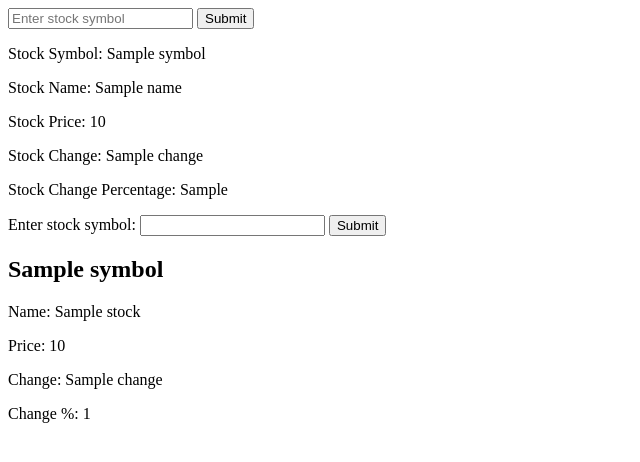
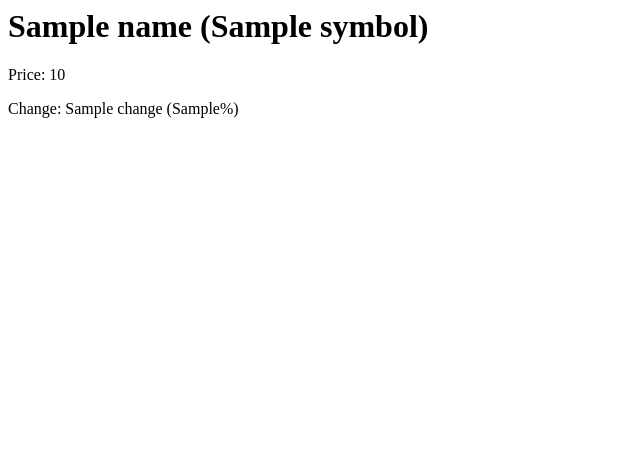
Before and after one commit to trevorpersons/NoCodeKings, a Django app: template financials/templates/stock_info.html in a window 1280 px wide. Shown: the top 462 px of the page, without its empty margins (0-640 px from the left). Run offline with Django 4.2, Linux system fonts and the light colour scheme; the template is opened without the code that fills it: most values are stand-ins (such as "Sample title", 1, 10 or a date in 2020); parts of the project's set-up code (start-up, migrations or seed data) failed here and were passed over.

Commit message:
revert back to working code

```diff
--- a/financials/templates/stock_info.html
+++ b/financials/templates/stock_info.html
@@ -1,28 +1,3 @@
-
-<form method="GET" action="{% url 'stock_info' symbol='' %}">
-    <input type="text" name="symbol" placeholder="Enter stock symbol">
-    <button type="submit">Submit</button>
-  </form>
-
-  {% if symbol %}
-    <p>Stock Symbol: {{ symbol }}</p>
-    <p>Stock Name: {{ name }}</p>
-    <p>Stock Price: {{ price }}</p>
-    <p>Stock Change: {{ change }}</p>
-    <p>Stock Change Percentage: {{ change_pct }}</p>
-  {% endif %}
-
-  <form method="POST">
-    {% csrf_token %}
-    <label for="symbol">Enter stock symbol:</label>
-    <input type="text" name="symbol" id="symbol">
-    <button type="submit">Submit</button>
-</form>
-
-{% if stock_data %}
-    <h2>{{ stock_data.symbol }}</h2>
-    <p>Name: {{ stock_data.name }}</p>
-    <p>Price: {{ stock_data.price }}</p>
-    <p>Change: {{ stock_data.change }}</p>
-    <p>Change %: {{ stock_data.changesPercentage }}</p>
-{% endif %}
+<h1>{{ name }} ({{ symbol }})</h1>
+<p>Price: {{ price }}</p>
+<p>Change: {{ change }} ({{ change_pct }}%)</p>
--- a/financials/urls.py
+++ b/financials/urls.py
@@ -6,5 +6,4 @@ urlpatterns = [
 
     path('stock_info/', views.stock_info, name='stock_info'),
 
-    path('stock_info/<str:symbol>/', views.stock_info, name='stock_info'),
 ]
```
Also changed, not shown: financials/views.py (+5 -2 lines).
